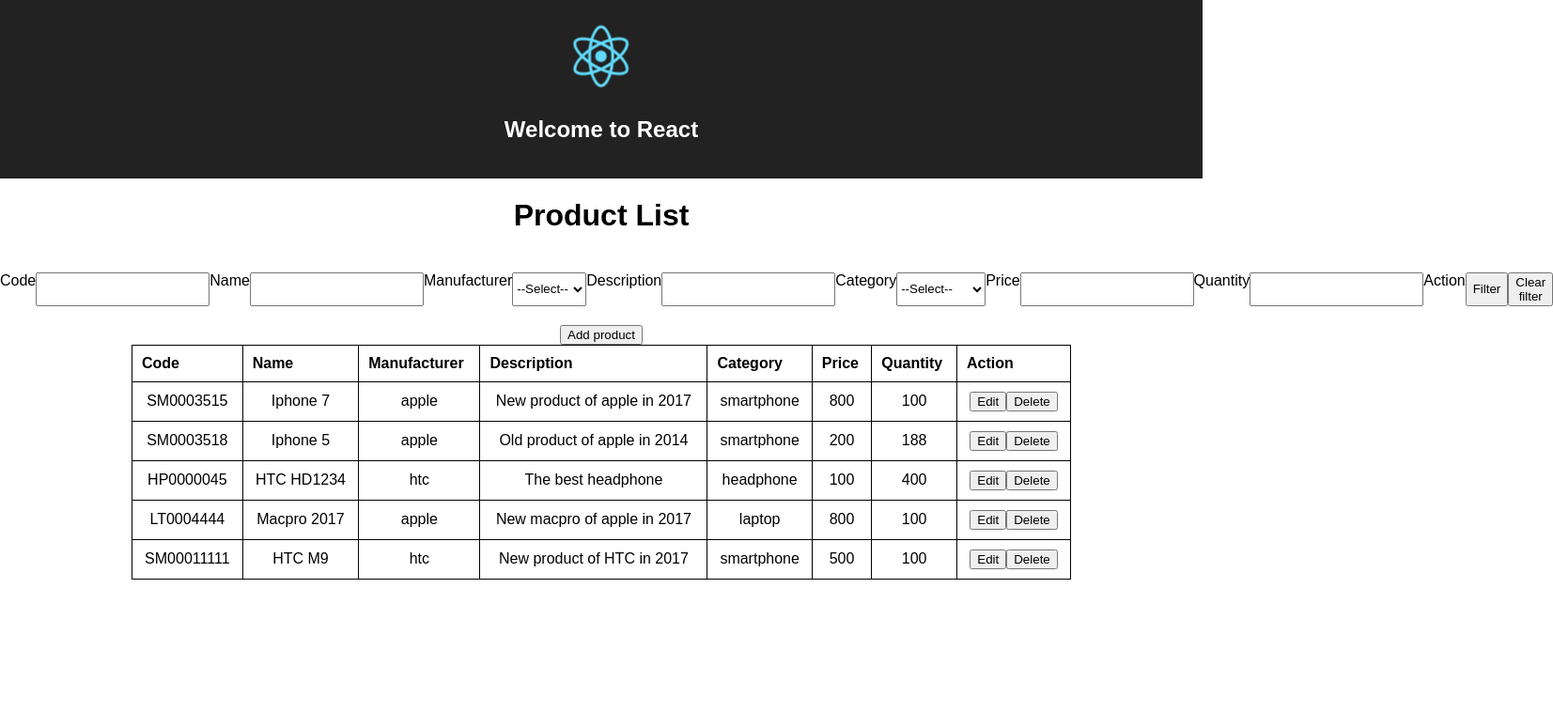
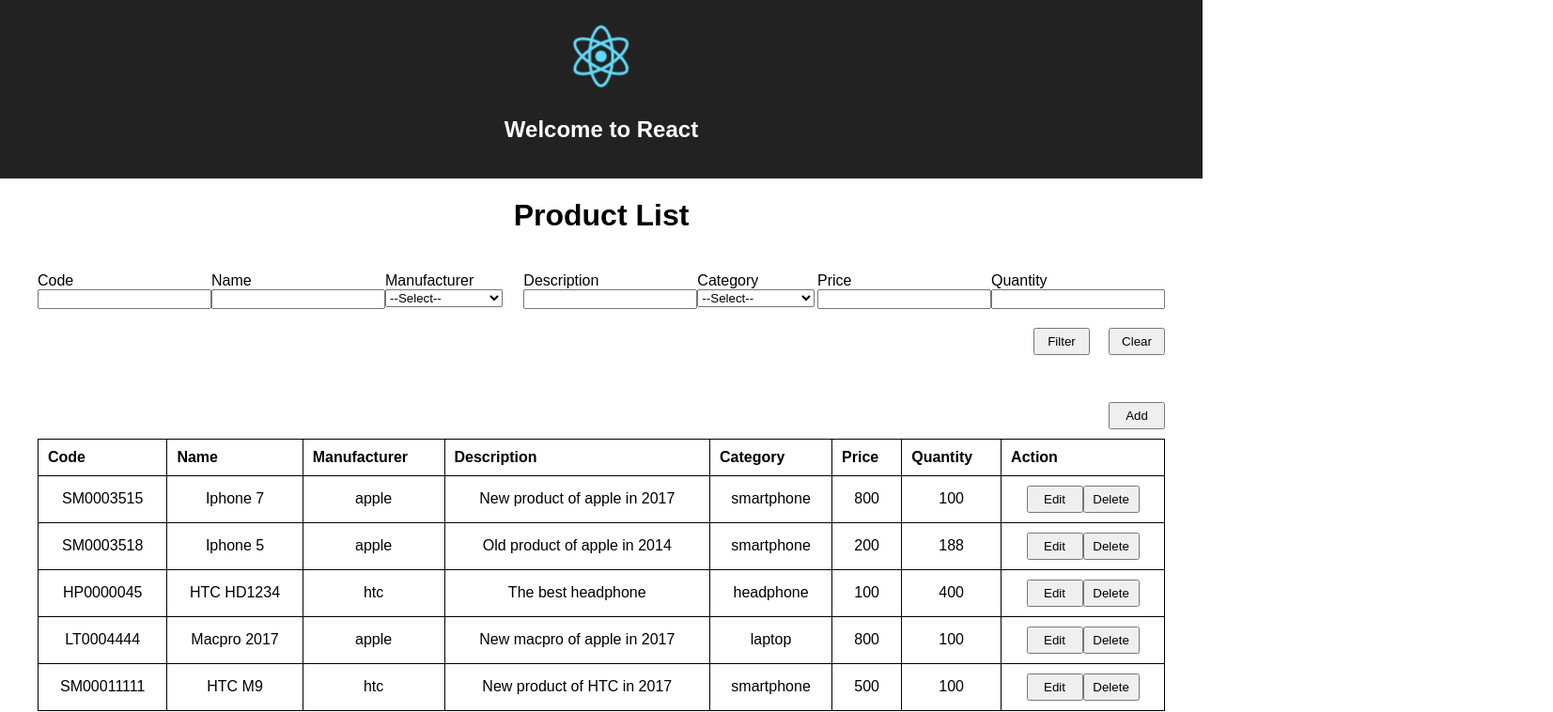
Before and after one commit to phamcanhqn/react, a React (Create React App) app in the folder practice-2/: page / in a window 1280 px wide. Shown: the top 758 px of the page at 94% size, 1653 px wide, since content can reach past the window. Built offline with nearby package versions, Linux system fonts and the light colour scheme.

Commit message:
Update UI

```diff
--- a/practice-2/src/commons/button/Button.js
+++ b/practice-2/src/commons/button/Button.js
@@ -1,5 +1,6 @@
 import React from 'react';
 import PropTypes from 'prop-types';
+import './style/Button.css'
 
 const Button = props => {
   return (
--- /dev/null
+++ b/practice-2/src/commons/button/style/Button.css
@@ -0,0 +1,4 @@
+button {
+  padding: 10px;
+  width: 80px;
+}
--- a/practice-2/src/commons/dropdown-select/DropdownSelect.js
+++ b/practice-2/src/commons/dropdown-select/DropdownSelect.js
@@ -1,5 +1,7 @@
 import React from 'react';
 import PropTypes from 'prop-types';
+
+import './style/DropdownSelect.css'
 
 const DropdownSelect = props => {
   return (
--- /dev/null
+++ b/practice-2/src/commons/dropdown-select/style/DropdownSelect.css
@@ -0,0 +1,3 @@
+.filter-dropdown {
+  width: 125px;
+}
--- a/practice-2/src/products-manage/ProductsManage.js
+++ b/practice-2/src/products-manage/ProductsManage.js
@@ -141,12 +141,9 @@
   //==== Handle delete product ============
   handleDeleteAction = id => {
     this.setState(preState => {
-      const products =ProductHelpers.removeProduct(id, preState.products);
-
+      ProductHelpers.removeProduct(id, preState.products);
       return {
-        products,
-        sortBy:'',
-        sortType: ''
+        products: preState.products
       }
     });
   }
@@ -169,9 +166,9 @@
           handleChangeFilterValue={this.handleChangeFilterValue} />
         <Button
           name="btn-add"
-          className="btn"
+          className="btn-add"
           handleClick={this.handleAddProductAction}
-          label="Add product"/>
+          label="Add" />
         <table className="products-table">
           <ProductListHeader
             handleSortClick={this.handleSortAction}
--- a/practice-2/src/products-manage/filter-product/FilterProduct.js
+++ b/practice-2/src/products-manage/filter-product/FilterProduct.js
@@ -32,7 +32,10 @@
   render() {
     return (
       <form className="filter-form" ref={this.props.formRef}>
+        <div className="filter-value">
         { this.props.filterColumns.map((col) => {
+          if (col.name === 'action') return null;
+
           let element;
 
             switch (col.elementType){
@@ -67,7 +70,8 @@
             );
           })
         }
-
+        </div>
+        <div className="filter-button">
           <Button
             name="btn-filter"
             className="btn"
@@ -77,7 +81,8 @@
             name="btn-clear"
             className="btn"
             handleClick={this.handleClearAction}
-          label="Clear filter"/>
+            label="Clear"/>
+        </div>
       </form>
     );
   }
--- a/practice-2/src/products-manage/filter-product/style/FilterProduct.css
+++ b/practice-2/src/products-manage/filter-product/style/FilterProduct.css
@@ -1,8 +1,22 @@
 .filter-form {
   padding: 20px 0;
+  width: 100%;
+  margin: 0 auto;
+}
+
+.filter-value {
   display: flex;
 }
 
+.filter-button {
+  text-align: right;
+  margin: 20px 0;
+}
+
+.filter-button button {
+  margin-left: 20px;
+}
+
 .filter-form label {
-  display: flex;
+  text-align: left;
 }
--- a/practice-2/src/products-manage/product-list-header/ProductListHeader.js
+++ b/practice-2/src/products-manage/product-list-header/ProductListHeader.js
@@ -18,7 +18,9 @@
           {
             this.props.headerColumns.map((col) => {
               return (
-                <th key={col.name}>
+                <th
+                  key={col.name}
+                  className={col.name + "-column"}>
                   <span className="header-title" name={col.name} onClick={col.isAllowedSort ? this.handleSortClick : null}>
                     {col.display}
                     <SortIcon className={`sort-icon ${this.props.sortBy === col.name ? this.props.sortType : ""}`} />
--- a/practice-2/src/products-manage/product-row/ProductRow.js
+++ b/practice-2/src/products-manage/product-row/ProductRow.js
@@ -95,8 +95,8 @@
       render() {
         return (
           <Button
-            name={'btn '+ name}
-            className="btn"
+            name={'btn-' + name}
+            className={'btn-' + name}
             handleClick={handleClickButton}
             label={buttonName}/>
         );
--- a/practice-2/src/products-manage/product-row/style/ProductRow.css
+++ b/practice-2/src/products-manage/product-row/style/ProductRow.css
@@ -0,0 +1,4 @@
+button {
+  padding: 5px;
+  width: 60px;
+}
--- a/practice-2/src/products-manage/style/ProductListManage.css
+++ b/practice-2/src/products-manage/style/ProductListManage.css
@@ -1,8 +1,14 @@
 .products-manage {
   margin: 10px auto;
+  width: 1200px;
 }
 
 .products-table {
   margin: 0 auto;
-  width: 1000px;
+  width: 100%;
 }
+
+.btn-add {
+  float: right;
+  margin: 10px 0;
+}
```
Lines whose indentation alone changed are shown as unchanged.
